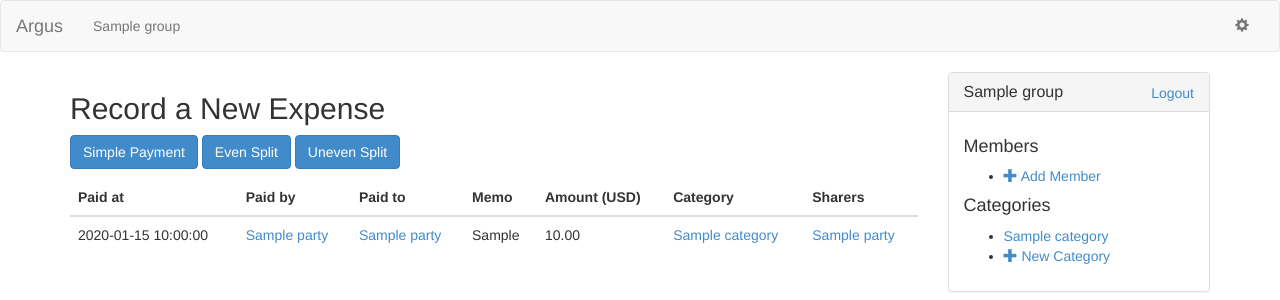
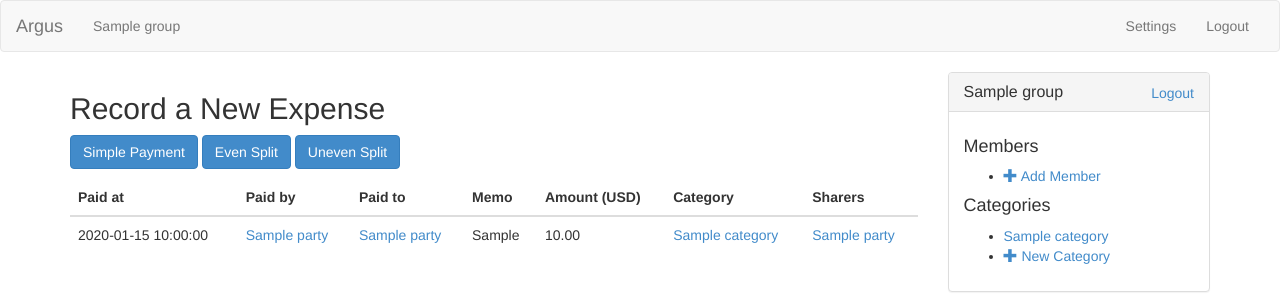
Before and after one commit to littleweaver/django-argus, a Django app: a page that uses argus/templates/argus/__group.html in a window 1280 px wide. Shown: the top 300 px of the page. Run offline with Django 3.2, Linux system fonts and the light colour scheme; a user stored in the database is signed in; tables that the repository leaves empty hold one stand-in row (values such as "Sample post"); some libraries are stand-ins or nearby versions.

Commit message:
made header have settings and logout as words rather than just settings cog

```diff
--- a/argus/templates/argus/__group.html
+++ b/argus/templates/argus/__group.html
@@ -5,6 +5,9 @@
 		<li><a href="{{ group.get_absolute_url }}">{{ group.name|default:group.slug }}</a></li>
 	</ul>
 	<ul class="nav navbar-nav navbar-right">
-		<li><a href="{% url 'argus_group_update' slug=group.slug %}"><span class="glyphicon glyphicon-cog"></span></a></li>
+		<li><a href="{% url 'argus_group_update' slug=group.slug %}">Settings</a></li>
+		{% if group.password %}
+			<li><a href="{% url 'argus_group_logout' %}">Logout</a></li>
+		{% endif %}
 	</ul>
 {% endblock navbar-collapse %}
```
